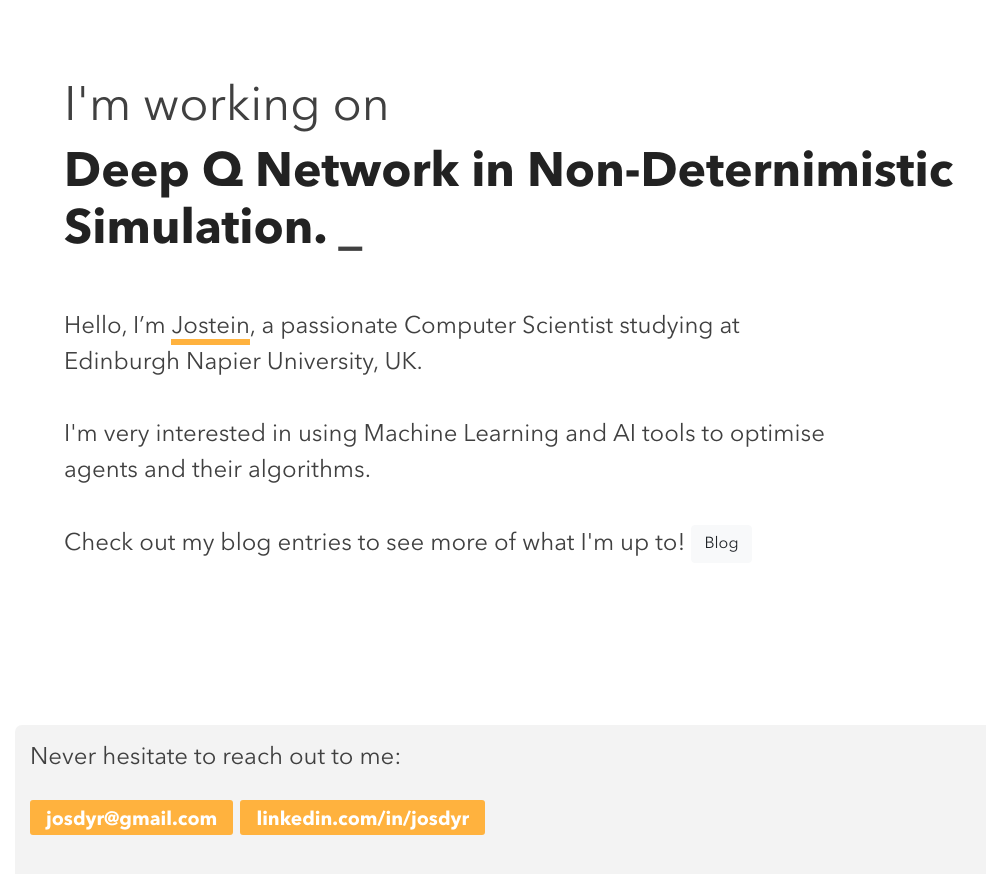
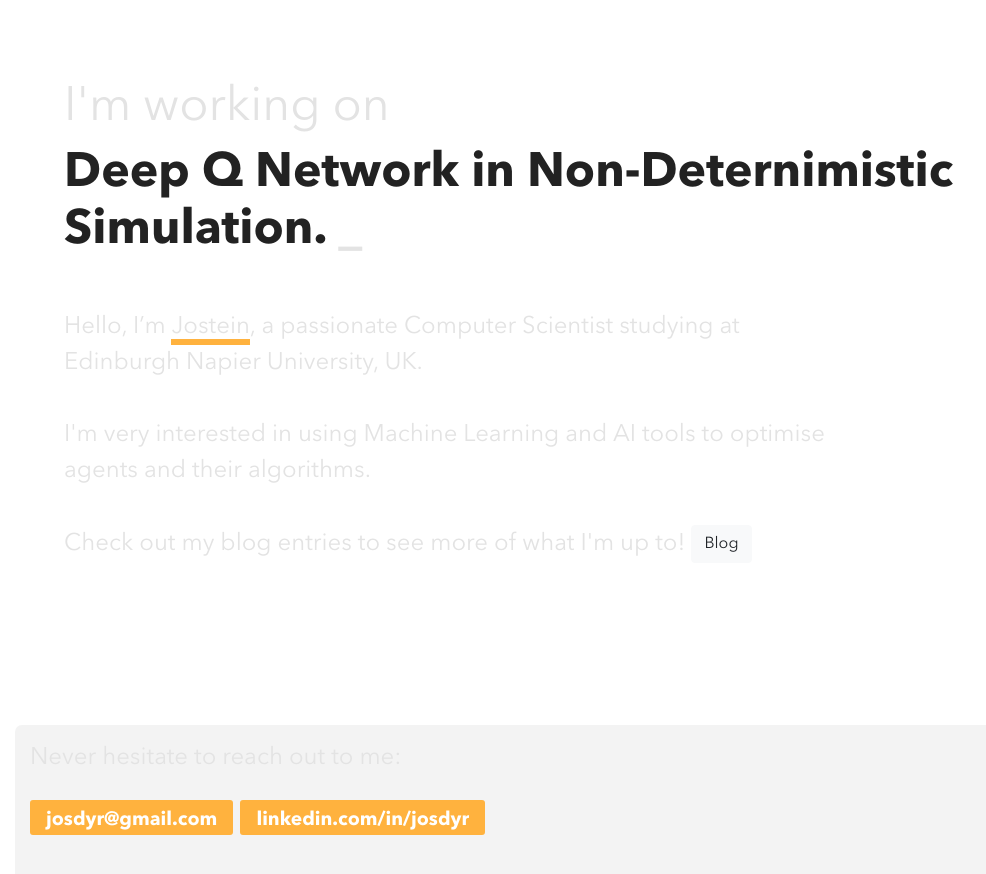
Before and after one commit to josdyr/josdyr.github.io, a Jekyll site: the page built from index.md, in a window 1280 px wide. Shown: the top 874 px of the page, without its empty margins (0-986 px from the left). Built offline with Jekyll 4.4.1, drawn with Linux system fonts in a browser that asks for light colours.

Commit message:
color changes

```diff
--- a/css/style.css
+++ b/css/style.css
@@ -17,7 +17,7 @@
 
 body {
   font-family: 'AvenirNextLTPro-Regular';
-  color: #404040;
+  color: #e3e3e3;
   line-height: 1.1;
   margin:0;
   padding:0;
```
